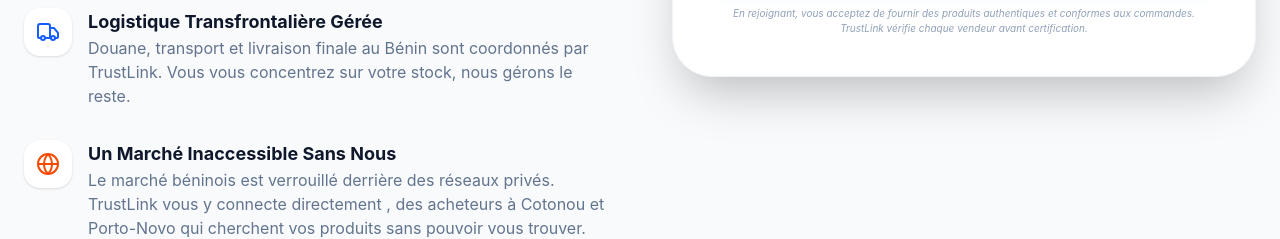
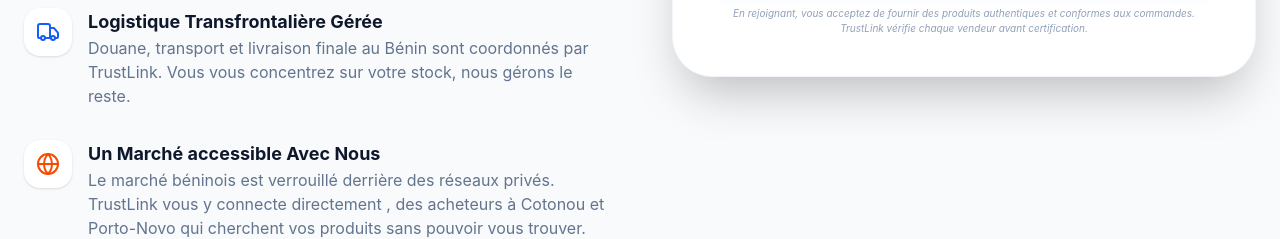
Before and after one commit to AGONGBONONTobi/Sellers_Web_App, a React (Vite) app: page / in a window 1280 px wide. Shown: the part 4417-4656 px from the top of the page. Built offline with nearby package versions, Linux system fonts and the light colour scheme.

Commit message:
fix: Chnging a text about us

```diff
--- a/src/components/VendorForm.tsx
+++ b/src/components/VendorForm.tsx
@@ -18,7 +18,7 @@ const t = {
     benefit1_d: "Vos fonds sont sécurisés dès la commande. Le paiement est libéré une fois que le client confirme la réception et sa satisfaction , un système transparent pour les deux parties.",
     benefit2_t: "Logistique Transfrontalière Gérée",
     benefit2_d: "Douane, transport et livraison finale au Bénin sont coordonnés par TrustLink. Vous vous concentrez sur votre stock, nous gérons le reste.",
-    benefit3_t: "Un Marché Inaccessible Sans Nous",
+    benefit3_t: "Un Marché accessible Avec Nous",
     benefit3_d: "Le marché béninois est verrouillé derrière des réseaux privés. TrustLink vous y connecte directement , des acheteurs à Cotonou et Porto-Novo qui cherchent vos produits sans pouvoir vous trouver.",
     form_title: "Devenez un Vendeur Certifié",
     form_subtitle: "Rejoignez TrustLink et accédez au marché béninois. Nous vérifions chaque vendeur avant activation pour garantir la confiance des acheteurs.",
@@ -41,7 +41,7 @@ const t = {
     benefit1_d: "Your funds are secured from the moment an order is placed. Payment is released once the customer confirms receipt and satisfaction , a transparent system for both sides.",
     benefit2_t: "Cross-Border Logistics Handled",
     benefit2_d: "Customs, transport, and final delivery in Benin are coordinated by TrustLink. You focus on your inventory, we handle the rest.",
-    benefit3_t: "A Market You Can't Reach Alone",
+    benefit3_t: "An Accessible Market With Us",
     benefit3_d: "The Beninese market is locked behind private networks. TrustLink connects you directly , buyers in Cotonou and Porto-Novo who are looking for your products but have no way to find you.",
     form_title: "Become a Verified Vendor",
     form_subtitle: "Join TrustLink and access the Beninese market. We verify every vendor before activation to guarantee buyer trust.",
```
